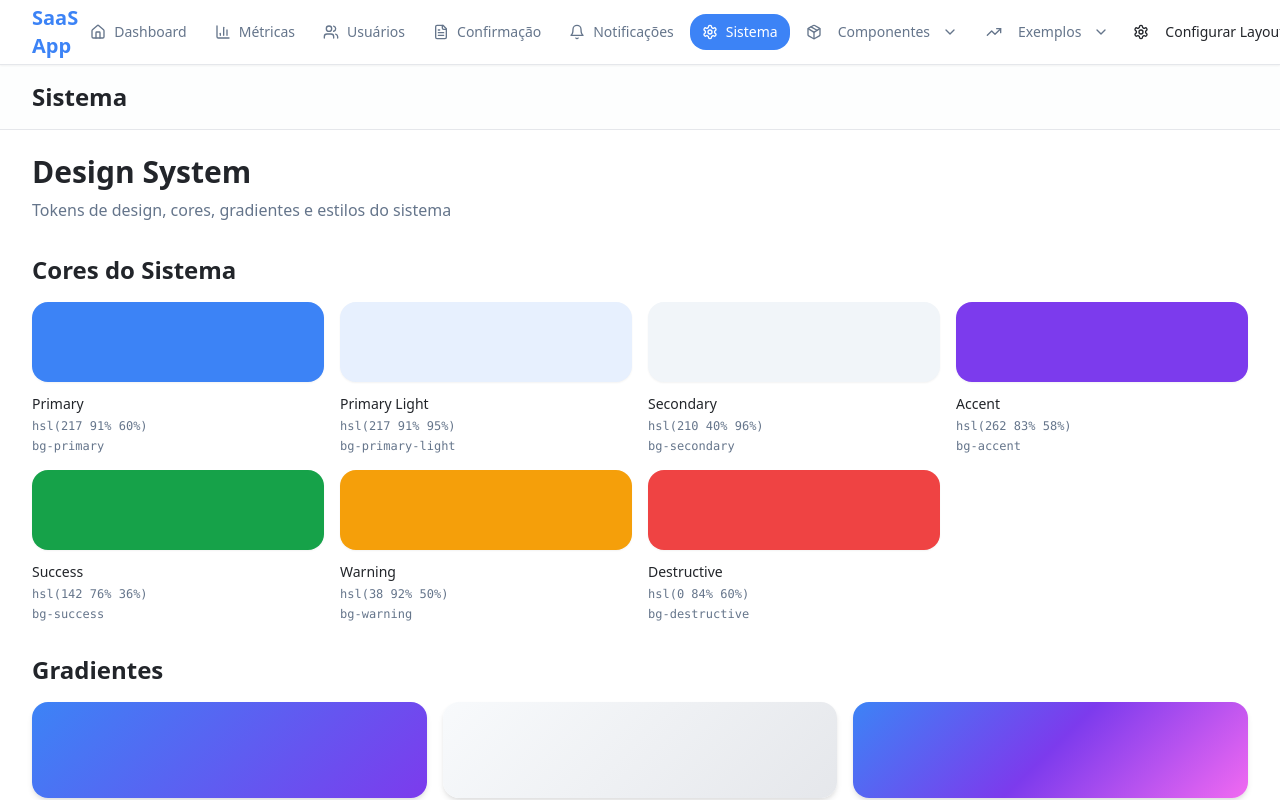
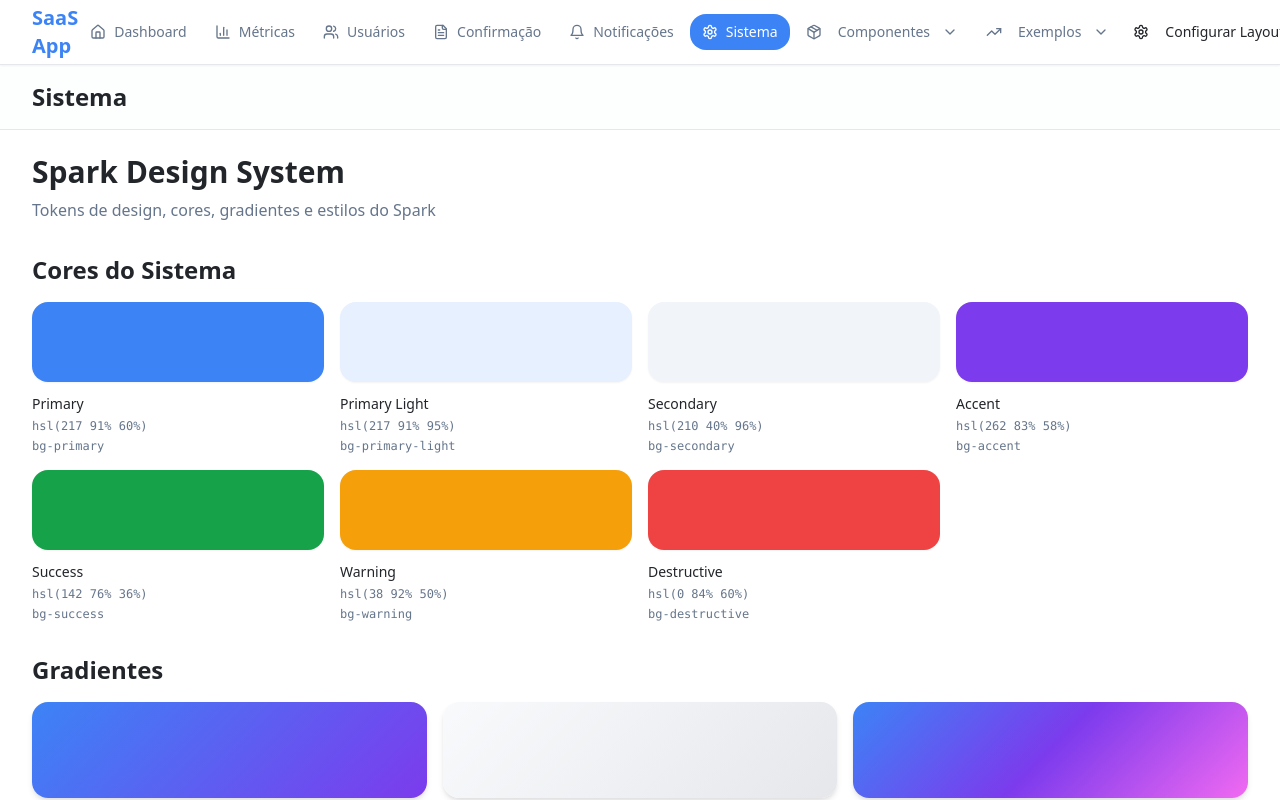
Before and after one commit to alanssant0s/spark-deisgn-system, a React (Vite) app: page /design-system in a window 1280 px wide. Shown: the top 800 px of the page. Built offline with nearby package versions, Linux system fonts and the light colour scheme.

Commit message:
Update theme name to Spark
Update theme name to Spark and create a README file.

```diff
--- a/src/contexts/NotificationContext.tsx
+++ b/src/contexts/NotificationContext.tsx
@@ -32,8 +32,8 @@ export function NotificationProvider({ children }: { children: ReactNode }) {
     // Sample notifications
     {
       id: '1',
-      title: 'Bem-vindo!',
-      message: 'Seu design system está pronto para uso.',
+      title: 'Bem-vindo ao Spark!',
+      message: 'Seu design system Spark está pronto para uso.',
       type: 'success',
       timestamp: new Date(Date.now() - 1000 * 60 * 5), // 5 minutes ago
       read: false,
--- a/src/index.css
+++ b/src/index.css
@@ -2,7 +2,7 @@
 @tailwind components;
 @tailwind utilities;
 
-/* SaaS Design System - Professional & Modern
+/* Spark Design System - Professional & Modern
 All colors MUST be HSL. Semantic tokens for consistent theming.
 */
 
--- a/src/pages/DesignSystem.tsx
+++ b/src/pages/DesignSystem.tsx
@@ -26,9 +26,9 @@ const DesignSystem = () => {
     <div className="space-y-8">
       {/* Header */}
       <div className="space-y-2">
-        <h1 className="text-3xl font-bold text-foreground">Design System</h1>
+        <h1 className="text-3xl font-bold text-foreground">Spark Design System</h1>
         <p className="text-muted-foreground">
-          Tokens de design, cores, gradientes e estilos do sistema
+          Tokens de design, cores, gradientes e estilos do Spark
         </p>
       </div>
 
--- a/src/pages/Index.tsx
+++ b/src/pages/Index.tsx
@@ -19,7 +19,7 @@ const Index = () => {
         <section className="text-center space-y-6 py-12">
           <div className="space-y-4">
             <h1 className="text-4xl lg:text-6xl font-bold bg-gradient-primary bg-clip-text text-transparent animate-fade-in">
-              SaaS Design System
+              Spark Design System
             </h1>
             <p className="text-xl text-muted-foreground max-w-2xl mx-auto animate-fade-in-up">
               Design system profissional com componentes React, Tailwind CSS e tokens semânticos para aplicações SaaS modernas
```
Also changed, not shown: 1 other file (tests, documents, lock files or other folders).
